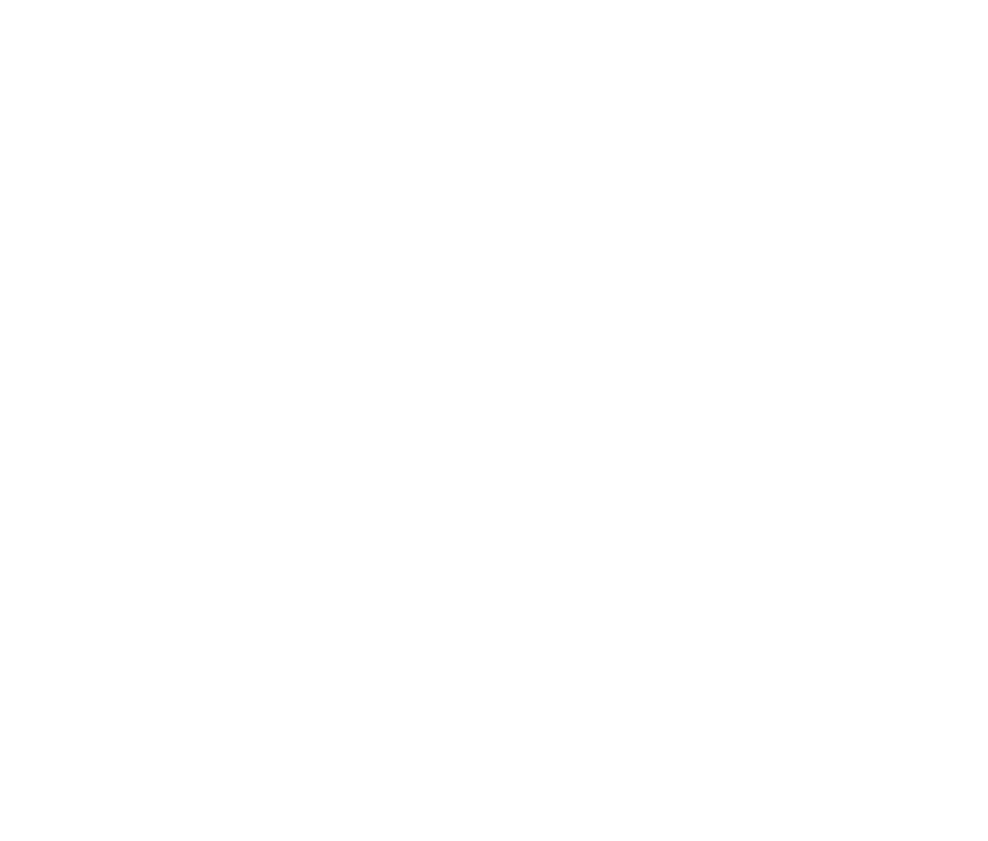
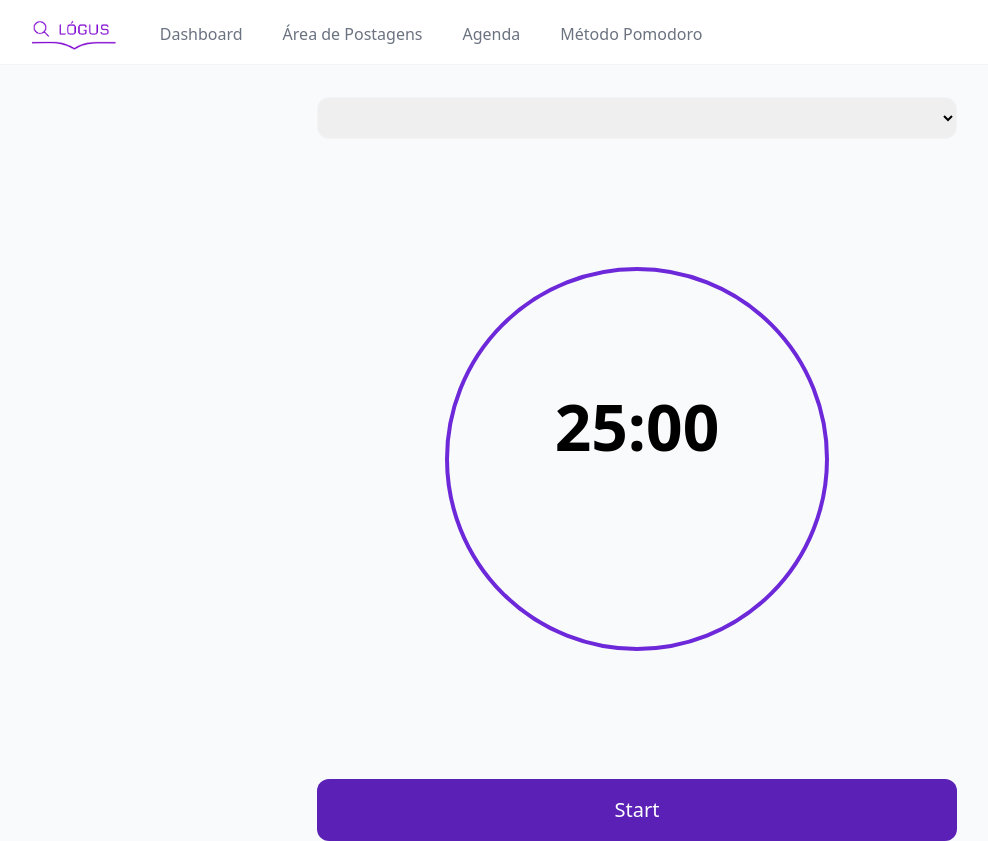
Before and after one commit to smViana19/logus-app-react, a React (Vite) app in the folder client/: page /pomodoro in a window 1280 px wide. Before the commit this address had no page. Shown: the whole page, without its empty margins (3-991 px from the left). Before the commit the page ends 800 px from the top, so only its background shows below. Built offline with nearby package versions, Linux system fonts and the light colour scheme.

Commit message:
cronometro funcionando

```diff
--- a/client/src/pages/Auth/ForgotPassword.jsx
+++ b/client/src/pages/Auth/ForgotPassword.jsx
@@ -25,7 +25,7 @@ export default function ForgotPassword() {
                     </div>
 
                     <BtnPrincipal>
-                        Login
+                        Enviar
                     </BtnPrincipal>
                 </div>
 
--- a/client/src/pages/Dashboard.jsx
+++ b/client/src/pages/Dashboard.jsx
@@ -8,12 +8,13 @@ import UsuarioCard from '../components/Botoes/UsuarioCard';
 import CardArea from '../components/CardsContainers/CardArea';
 
 
+
 export default function Dashboard() {
     const isLoggedIn = useSelector(state => state.auth.isLoggedIn);
-
+/*
     if (!isLoggedIn) {
         return <Navigate to="/login" replace />;
-    }
+    }*/
     return (
         <>
             <div className="min-h-screen bg-gray-50">
@@ -40,6 +41,7 @@ export default function Dashboard() {
                                         // borderPage={currentRoute === '/posts' ? '1px solid black' : 'none'}
                                         href="#" >
                                         Área de Postagens {/* fazer dropdown - resumo slide etc */}
+
                                     </NavLink>
                                     <NavLink
                                         // borderPage={currentRoute === '/agenda' ? '1px solid black' : 'none'}
@@ -48,7 +50,7 @@ export default function Dashboard() {
                                     </NavLink>
                                     <NavLink
                                         // borderPage={currentRoute === '/agenda' ? '1px solid black' : 'none'}
-                                        href="#" >
+                                        href="#"  to='/pomodoro' >
                                         Método Pomodoro
                                     </NavLink>
                                 </div>
--- /dev/null
+++ b/client/src/pages/Pomodoro.jsx
@@ -0,0 +1,93 @@
+import React, { useState, useEffect } from 'react';
+import { Link } from 'react-router-dom';
+import NavLink from '../components/NavLink';
+import Logo from '../components/Logo';
+import BtnPrincipal from '../components/Botoes/BtnPrincipal';
+
+
+export default function Pomodoro() {
+    const [tempoDecorrido, setTempoDecorrido] = useState(1500);
+    const [intervaloId, setIntervaloId] = useState(null);
+    const [cronometroExecutando, setCronometroExecutando] = useState(false);
+
+    useEffect(() => {
+        const contagemRegressiva = () => {
+            setTempoDecorrido((prevTempo) => {
+                if (prevTempo <= 0) {
+                    clearInterval(intervaloId);
+                    setIntervaloId(null);
+                    setCronometroExecutando(false);
+                    return 0;
+                }
+                return prevTempo - 1;
+            });
+        };
+
+
+        if (cronometroExecutando) {
+            const id = setInterval(contagemRegressiva, 1000);
+            setIntervaloId(id);
+            return () => clearInterval(id);
+        } else {
+
+            clearInterval(intervaloId);
+            setIntervaloId(null);
+        }
+    }, [cronometroExecutando]);
+
+
+    const alternarCronometro = () => {
+        setCronometroExecutando((prevExecutando) => !prevExecutando);
+    };
+
+
+    const formatarTempo = (tempo) => {
+        const minutos = Math.floor(tempo / 60);
+        const segundos = tempo % 60;
+        return `${minutos < 10 ? '0' : ''}${minutos}:${segundos < 10 ? '0' : ''}${segundos}`;
+    };
+
+    return (
+        <div className="min-h-screen bg-gray-50">
+            <nav className="bg-white border-b border-gray-100">
+                <div className="max-w-7xl mx-auto px-4 sm:px-6 lg:px-8">
+                    <div className="flex justify-between h-16">
+                        <div className="flex">
+                            <div className="shrink-0 flex items-center">
+                                <Link to="/">
+                                    <Logo className="block h-9 w-auto fill-current text-gray-800" />
+                                </Link>
+                            </div>
+
+                            <div className="hidden space-x-8 sm:-my-px sm:ml-10 sm:flex">
+                                <NavLink href="#" to='/dashboard'>Dashboard</NavLink>
+                                <NavLink href="#">Área de Postagens</NavLink>
+                                <NavLink href="#">Agenda</NavLink>
+                                <NavLink href="#" to='/pomodoro'>Método Pomodoro</NavLink>
+                            </div>
+                        </div>
+                    </div>
+                </div>
+            </nav>
+
+            <main>
+
+                <div className='flex justify-center mt-8 rounded-lg'>
+                    <select className='w-1/2 m-auto rounded-xl px-4 py-2 border border-gray-100' name="" id="">
+                        <option className=' text-gray-300 ' value="" select disabled>Selecione sua tarefa</option>
+                        <option value=""></option>
+                    </select>
+                </div>
+                <div className='w-1/2 m-auto'>
+                    <div className='cronometro-card border-4 border-violet-700 flex mx-auto w-96 h-96 flex-1 m-32 flex-col justify-center items-center px-8 py-16 rounded-full'>
+                        <span className='text-6xl font-semibold text-center mb-16'>{formatarTempo(tempoDecorrido)}</span>
+
+                    </div>
+                    <BtnPrincipal className='start-btn py-4 rounded-xl text-xl' onClick={alternarCronometro}>
+                            {cronometroExecutando ? 'Pause' : 'Start'}
+                        </BtnPrincipal>
+                </div>
+            </main>
+        </div>
+    );
+}
--- a/client/src/routes/index.jsx
+++ b/client/src/routes/index.jsx
@@ -8,6 +8,7 @@ import HomePage from '../pages/Index';
 import Registro from '../pages/Auth/Registro/Registro';
 import Dashboard from '../pages/Dashboard';
 import ForgotPassword from '../pages/Auth/ForgotPassword';
+import Pomodoro from '../pages/Pomodoro';
 
 
 export default function Rotas() {
@@ -19,9 +20,10 @@ export default function Rotas() {
                 <Route path="/" element={<HomePage />} />
                 <Route path="/login" element={<Login />} />
                 <Route path="/forgot-password" element={<ForgotPassword />} />
-
                 <Route path="/registro" element={<Registro />} />
                 <Route path="/dashboard" element={<Dashboard/>} />
+                <Route path="/pomodoro" element={<Pomodoro/>} />
+
 
             </Routes>
 
--- a/client/tailwind.config.js
+++ b/client/tailwind.config.js
@@ -24,7 +24,12 @@ export default {
             },
             scale: {
                 '102': '1.02',
-              }
+              },
+              fontSize: {
+                '5xl': '3rem',
+                '6xl': '4rem',
+
+              },
         },
     },
     plugins: [],
```
